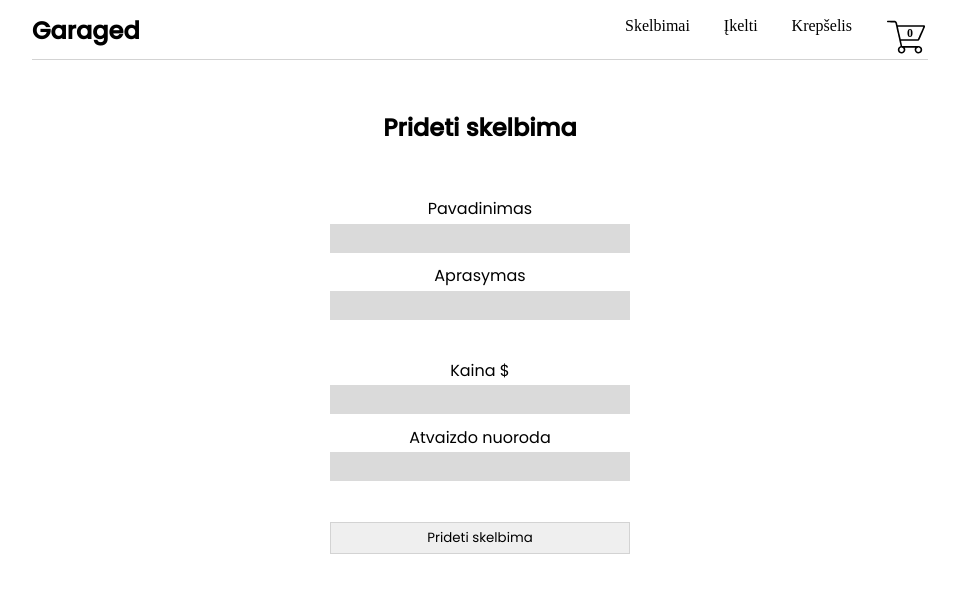
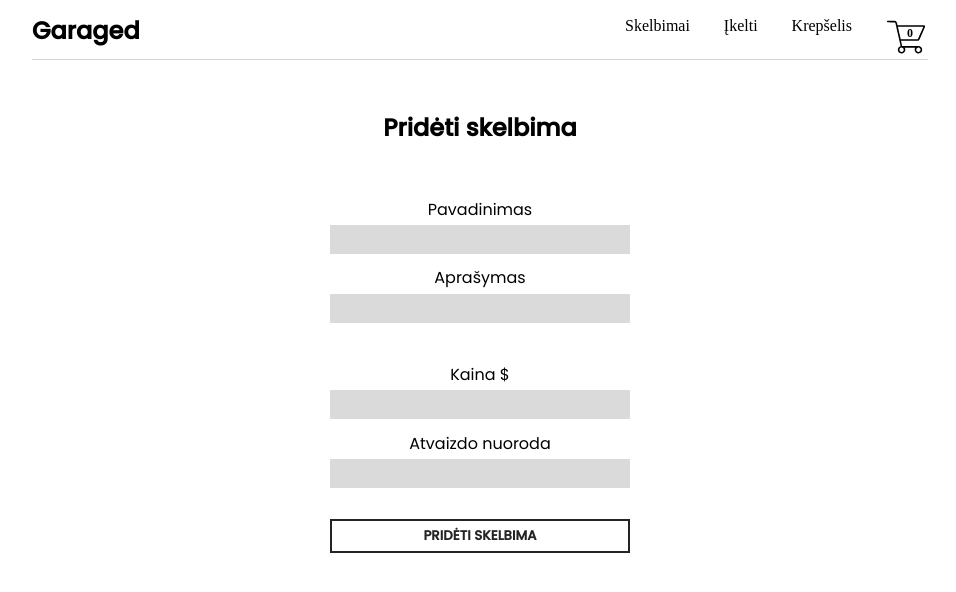
Before and after one commit to dzonasm/learning_redux_and_typescript, a React (Create React App) app: page /ikelti in a window 1280 px wide. Shown: the top 592 px of the page, without its empty margins (160-1116 px from the left). Built offline with nearby package versions, Linux system fonts and the light colour scheme.

Commit message:
added a custom button component, improved some styles

```diff
--- a/src/components/add-to-cart-button/add-to-cart-button.tsx
+++ b/src/components/add-to-cart-button/add-to-cart-button.tsx
@@ -1,6 +1,7 @@
 import React from 'react'
 import {useDispatch} from 'react-redux'
 import {shopItem, NEW_ITEM_ADDED} from '../../redux/types/types'
+import CustomButton from '../custom-button/custom-button.component'
 
 import './add-to-cart-button.styles.scss'
 
@@ -19,7 +20,7 @@ const AddToCartButton: React.FC<Props> = ({item, buttonText})=>{
     }
 
     return(
-    <button className='add-to-cart-button' onClick={handleClick}>{buttonText.toUpperCase()}</button>
+    <CustomButton buttonText={buttonText} handleClick={handleClick}></CustomButton>
     )
 }
 
--- /dev/null
+++ b/src/components/custom-button/custom-button.component.tsx
@@ -0,0 +1,25 @@
+import React from 'react'
+import './custom-button.styles.scss'
+
+interface Props {
+    buttonText : string,
+    wide?: true | undefined,
+    remove?: true | undefined,
+    handleClick?: () => void,
+    type? : "button" | "submit" | "reset" | undefined
+}
+
+
+const CustomButton = ({buttonText, handleClick, wide, remove, type}: Props) =>(
+        <button
+            type={type}
+            onClick={handleClick}
+            className={`
+            custom-button
+            ${ remove ? 'remove' : ''}
+            ${ wide ? 'wide' : ''}
+            `}
+        >{buttonText.toUpperCase()}</button>
+    )
+
+export default CustomButton
--- /dev/null
+++ b/src/components/custom-button/custom-button.styles.scss
@@ -0,0 +1,34 @@
+.custom-button {
+  font-family: "Poppins", sans-serif;
+  padding: 5px;
+  border: 2px solid rgb(36, 36, 36);
+  background-color: white;
+  color: rgb(36, 36, 36);
+  font-weight: bold;
+  transition-duration: 0.3s;
+  width: 160px;
+
+  &:hover {
+    color: white;
+    background-color: rgb(36, 36, 36);
+  }
+
+  &.wide {
+    margin-top: 20px;
+    width: 100%;
+  }
+
+  &.remove {
+    background-color: white;
+    margin: 0 auto;
+    border: 1px solid rgb(36, 36, 36);
+    width: 80px;
+    font-size: small;
+    padding: 0;
+
+    &:hover {
+      color: black;
+      background-color: rgba(255, 23, 23, 0.5);
+    }
+  }
+}
--- a/src/components/form/Form.tsx
+++ b/src/components/form/Form.tsx
@@ -1,6 +1,7 @@
 import React, {useRef} from 'react'
 import {useDispatch } from 'react-redux'
 import {ADD_NEW_ITEM} from '../../redux/types/types'
+import CustomButton from '../custom-button/custom-button.component'
 
 import './form.styles.css'
 
@@ -36,7 +37,7 @@ const Form: React.FC = () => {
                 <label className='input-label'>
                 </label>
                 </div>
-                <label className='label'>Aprasymas</label>
+                <label className='label'>Aprašymas</label>
                 <div className='form-input'>
                 <input type='text' ref={subtitle} required={true}>
                 </input>
@@ -58,18 +59,9 @@ const Form: React.FC = () => {
                 <label className='input-label'>
                 </label>
                 </div>
-                <button type='submit' className='submit-button'>Prideti skelbima</button>
+                <CustomButton wide type='submit' buttonText='Pridėti skelbima'></CustomButton>
             </form>
         </div>
     )
 }
 export default Form;
-/**
-<label className='input-label'>Subtitle</label>
-                <input type='text' ref={subtitle} required={true}></input>
-
-                <label className='input-label' >Price</label>
-                <input type='text' ref={price} required={true} name='text'></input>
-                <label className='input-label'>Image Url</label>
-                <input type='text' ref={imgUrl} required={true} name='imageUrl'></input>
- */
--- a/src/components/remove-from-cart-button/remove-from-cart-button.tsx
+++ b/src/components/remove-from-cart-button/remove-from-cart-button.tsx
@@ -1,6 +1,7 @@
 import React from 'react'
 import {useDispatch} from 'react-redux'
 import {ITEM_REMOVED, shopItem} from '../../redux/types/types'
+import CustomButton from '../custom-button/custom-button.component'
 
 import './remove-button-styles.css'
 
@@ -19,7 +20,7 @@ const RemoveFromCartButton: React.FC<Props> = ({item, buttonText})=>{
     }
 
     return(
-    <button className='remove-button' onClick={handleClick}>{buttonText.toUpperCase()}</button>
+    <CustomButton remove buttonText={buttonText} handleClick={handleClick}></CustomButton>
     )
 }
 
--- a/src/components/shopping-cart-widget/shopping-cart-widget.styles.css
+++ b/src/components/shopping-cart-widget/shopping-cart-widget.styles.css
@@ -23,6 +23,8 @@
 .cart-item-and-button {
   display: flex;
   flex-direction: column;
+  justify-content: center;
+  margin: 15px auto;
 }
 
 @media screen and (max-width: 768px) {
--- a/src/components/shopping-cart/shopping-cart.tsx
+++ b/src/components/shopping-cart/shopping-cart.tsx
@@ -15,15 +15,16 @@ function ShoppingCart() {
         <div className='shopping-cart-items-container'>
             {
                 cartState.length > 0? cartState.map((item) =>{
+                    const {id, title, subtitle, imgUrl, price, quantity} = item
                     return(
                         <div key={uuidv4()}>
                             <MenuItem
-                                id={item.id}
-                                title={item.title}
-                                subtitle={item.subtitle}
-                                imgUrl={item.imgUrl}
-                                price={item.price}
-                                quantity={item.quantity}
+                                id={id}
+                                title={title}
+                                subtitle={subtitle}
+                                imgUrl={imgUrl}
+                                price={price}
+                                quantity={quantity}
                             />
                             <RemoveFromCartButton buttonText='pašalinti' item={item}/>
                         </div>
--- a/src/pages/new-add/new-add-page.tsx
+++ b/src/pages/new-add/new-add-page.tsx
@@ -6,7 +6,7 @@ import './new-add-styles.css'
 const NewAddPage = ()=>{
     return(
     <div>
-        <h2 className='prideti-header'>Prideti skelbima</h2>
+        <h2 className='prideti-header'>Pridėti skelbima</h2>
         <Form/>
     </div>
     )
```
Also changed, not shown: src/components/form/form-input-component.tsx (deleted, +0 -22 lines).
